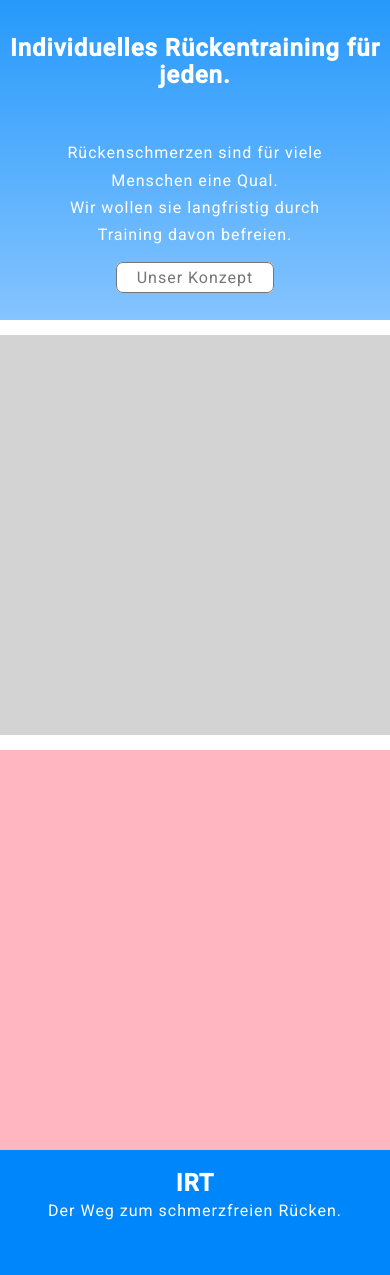
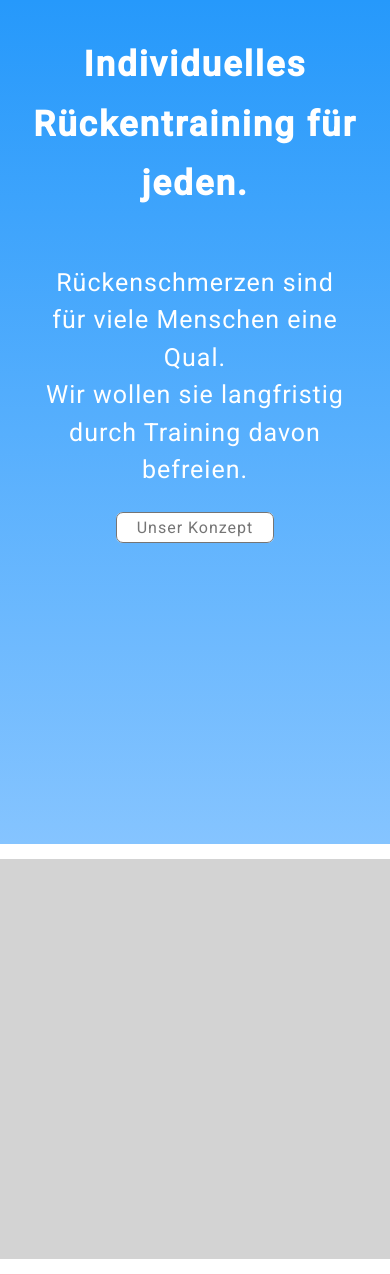
Before and after one commit to pbizimis/IRT, a Flask app: page /lp in a window 390 px wide. Shown: the part 50-1325 px from the top of the page. Run offline with Flask 2, Linux system fonts and the light colour scheme.

Commit message:
responsive 1.0

```diff
--- a/irtp/static/index.css
+++ b/irtp/static/index.css
@@ -1,13 +1,13 @@
 .container-div {
     background: linear-gradient(0deg, rgb(133, 196, 255), #2699FB);
-    height: 20em;
+    height: 100vh;
     width: 100%;
     text-align: center;
 }
 .container-div h1 {
     color: white;
     text-align: center;
-    padding-top: 35px;
+    padding: 35px 20px 0px 20px;
     margin: 0;
 }
 .container-div .p-div {
@@ -45,3 +45,22 @@
     height: 25em;
     margin-top: 15px;
 }
+
+@media screen and (min-width: 480px) {
+    .container-div h1 {
+        font-size: 40px;
+        padding: 35px 40px 0px 40px;
+    }
+    .container-div p {
+        font-size: 30px;
+    }
+}
+
+@media screen and (min-width: 768px) {
+
+}
+
+@media screen and (min-width: 992px) {
+}
+@media screen and (min-width: 1200) {
+}
--- a/irtp/static/nav.css
+++ b/irtp/static/nav.css
@@ -1,5 +1,7 @@
 /* BODY */
 #body {
+    width: 100%;
+    height: 100%;
     margin: 0;
     padding: 0;
     min-width: 320px;
@@ -7,7 +9,16 @@
     line-height: 170%;
     letter-spacing: 1px;
 }
-
+.titles {
+    line-height: 170%;
+    letter-spacing: 2px;
+    font-size: 35px;
+}
+.para {
+    line-height: 150%;
+    letter-spacing: 1px;
+    font-size: 25px;
+}
 /* NAVBAR */
 .sidenav-inner {
     height: 100%;
--- a/irtp/templates/nav.html
+++ b/irtp/templates/nav.html
@@ -11,6 +11,7 @@
 <link href="https://fonts.googleapis.com/css?family=Roboto:300,400,500,500i" rel="stylesheet">
 <script src="../static/nav.js"></script>
 <!-- {{ url_for('static', filename='nav.js') }} -->
+<script src="https://ajax.googleapis.com/ajax/libs/jquery/3.4.0/jquery.min.js"></script>
 <meta property="og:site_name" content="Individuelles Rückentraining">
 <meta property="og:description" content="Das ist die neue Website der IRT Bad Homburg">
 </head>
```
